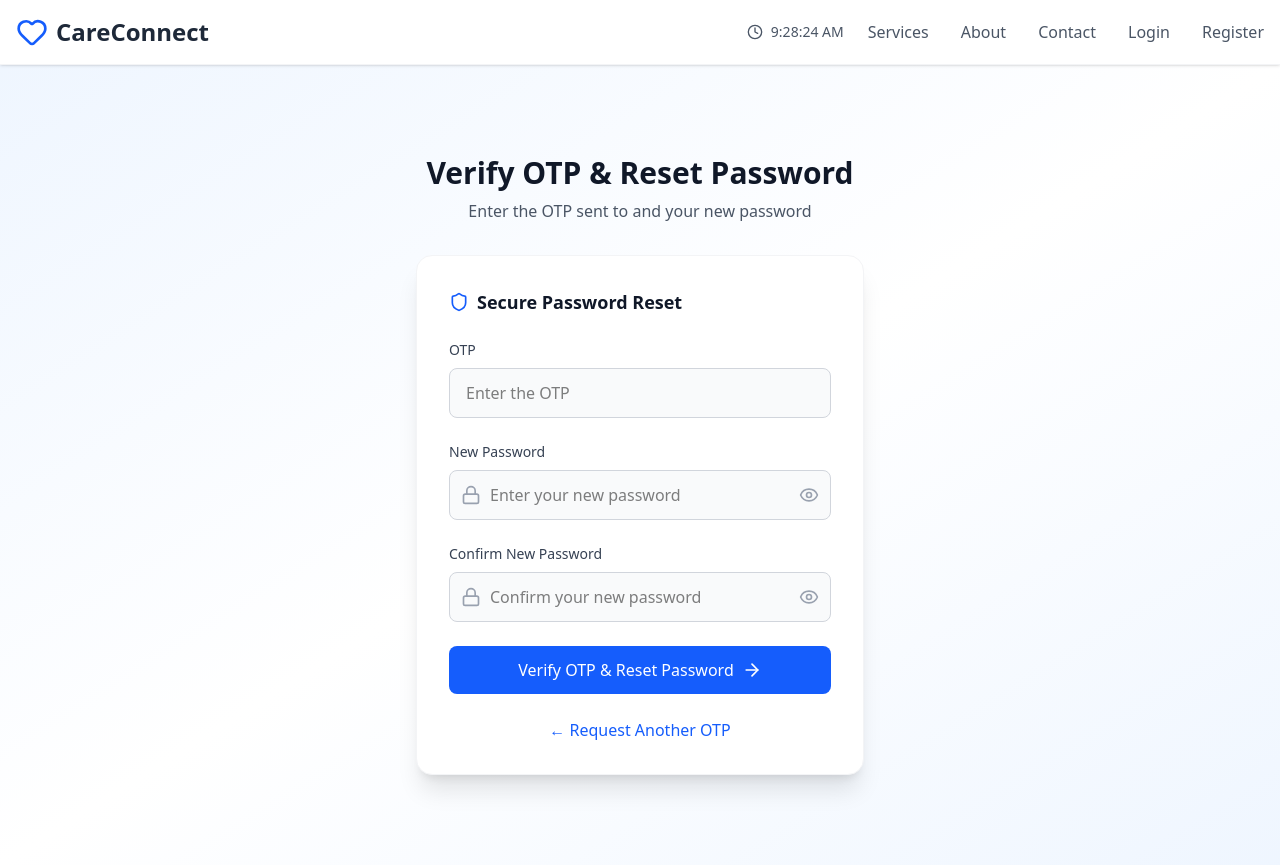
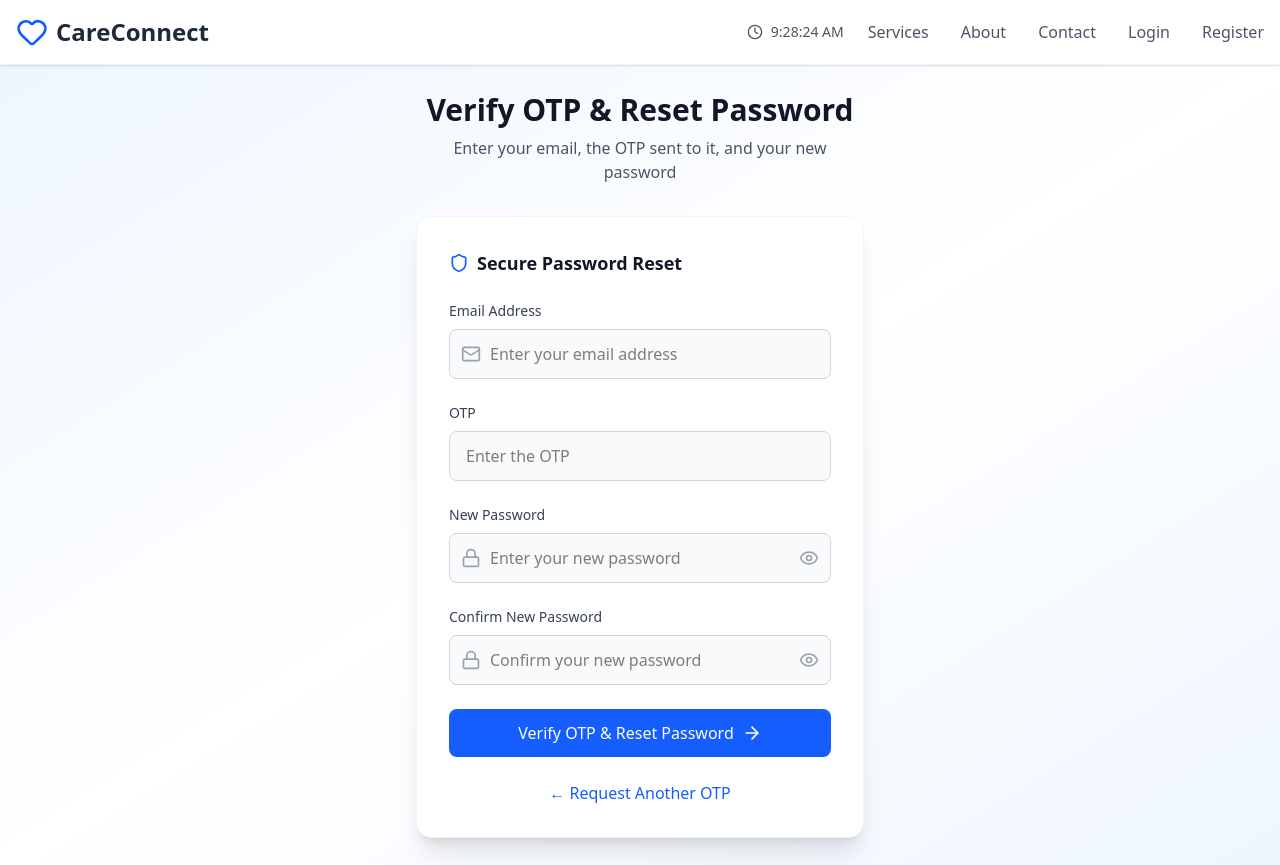
Before and after one commit to Swarajhere/Healthcare_Appointment_System, a React (Vite) app in the folder healthcare-client/: page /verify-otp-reset in a window 1280 px wide. Built offline with nearby package versions, Linux system fonts and the light colour scheme; no server answers.

Commit message:
fixed forgot password frontend error

```diff
--- a/healthcare-client/src/api/verifyOtpAndReset.js
+++ b/healthcare-client/src/api/verifyOtpAndReset.js
@@ -2,7 +2,7 @@ import axios from "axios";
 
 const API_URL = import.meta.env.VITE_APP_API_URL || 'http://localhost:3000/api';
 
-export const verifyOtpAndReset = async ({ email, otp, newPassword }) => {
+export const verifyOtpAndReset = async ({ email, otp, newPassword, confirmPassword }) => {
   try {
     const response = await axios.post(`${API_URL}/verify-otp-reset`, {
       email,
--- a/healthcare-client/src/pages/ForgotPassword.jsx
+++ b/healthcare-client/src/pages/ForgotPassword.jsx
@@ -42,7 +42,7 @@ const ForgotPassword = () => {
       setSuccess(response.message || "OTP sent to your email");
       toast.success(response.message || "OTP sent to your email");
       setTimeout(() => {
-        navigate("/verify-otp-reset", { state: { email: trimmedEmail } });
+        navigate("/verify-otp-reset");
       }, 2000);
     } catch (err) {
       console.error('ForgotPassword error:', err);
--- a/healthcare-client/src/pages/VerifyOtpAndReset.jsx
+++ b/healthcare-client/src/pages/VerifyOtpAndReset.jsx
@@ -1,5 +1,5 @@
 import React, { useState } from "react";
-import { NavLink, useNavigate, useLocation } from "react-router-dom";
+import { NavLink, useNavigate } from "react-router-dom";
 import { toast } from "react-hot-toast";
 import { verifyOtpAndReset } from "../api/verifyOtpAndReset";
 import {
@@ -11,9 +11,11 @@ import {
   AlertCircle,
   Loader2,
   CheckCircle,
+  Mail,
 } from "lucide-react";
 
 const VerifyOtpAndReset = () => {
+  const [email, setEmail] = useState("");
   const [otp, setOtp] = useState("");
   const [newPassword, setNewPassword] = useState("");
   const [confirmPassword, setConfirmPassword] = useState("");
@@ -23,8 +25,6 @@ const VerifyOtpAndReset = () => {
   const [success, setSuccess] = useState("");
   const [loading, setLoading] = useState(false);
   const navigate = useNavigate();
-  const location = useLocation();
-  const email = location.state?.email || "";
 
   const handleSubmit = async (e) => {
     e.preventDefault();
@@ -32,7 +32,7 @@ const VerifyOtpAndReset = () => {
     setSuccess("");
     setLoading(true);
 
-    if (!otp || !newPassword || !confirmPassword) {
+    if (!email || !otp || !newPassword || !confirmPassword) {
       setError("All fields are required.");
       toast.error("All fields are required.");
       setLoading(false);
@@ -47,7 +47,6 @@ const VerifyOtpAndReset = () => {
     }
 
     try {
-      console.log('Verifying OTP and resetting password for email:', {email,otp, newPassword, confirmPassword});
       const response = await verifyOtpAndReset({ email, otp, newPassword, confirmPassword });
       setSuccess(response.message || "Password reset successful");
       toast.success(response.message || "Password reset successful");
@@ -67,7 +66,7 @@ const VerifyOtpAndReset = () => {
       <div className="w-full max-w-md">
         <div className="text-center mb-8">
           <h1 className="text-3xl font-bold text-gray-900 mb-2">Verify OTP & Reset Password</h1>
-          <p className="text-gray-600">Enter the OTP sent to {email} and your new password</p>
+          <p className="text-gray-600">Enter your email, the OTP sent to it, and your new password</p>
         </div>
         <div className="bg-white rounded-2xl shadow-xl p-8 border border-gray-100">
           <div className="flex items-center mb-6">
@@ -87,6 +86,25 @@ const VerifyOtpAndReset = () => {
             </div>
           )}
           <form onSubmit={handleSubmit} className="space-y-6">
+            <div>
+              <label htmlFor="email" className="block text-sm font-medium text-gray-700 mb-2">
+                Email Address
+              </label>
+              <div className="relative">
+                <div className="absolute inset-y-0 left-0 pl-3 flex items-center pointer-events-none">
+                  <Mail className="h-5 w-5 text-gray-400" />
+                </div>
+                <input
+                  type="email"
+                  id="email"
+                  value={email}
+                  onChange={(e) => setEmail(e.target.value)}
+                  className="w-full pl-10 pr-4 py-3 border border-gray-300 rounded-lg focus:ring-2 focus:ring-blue-500 focus:border-transparent transition-all duration-200 bg-gray-50 focus:bg-white"
+                  placeholder="Enter your email address"
+                  required
+                />
+              </div>
+            </div>
             <div>
               <label htmlFor="otp" className="block text-sm font-medium text-gray-700 mb-2">
                 OTP
```
